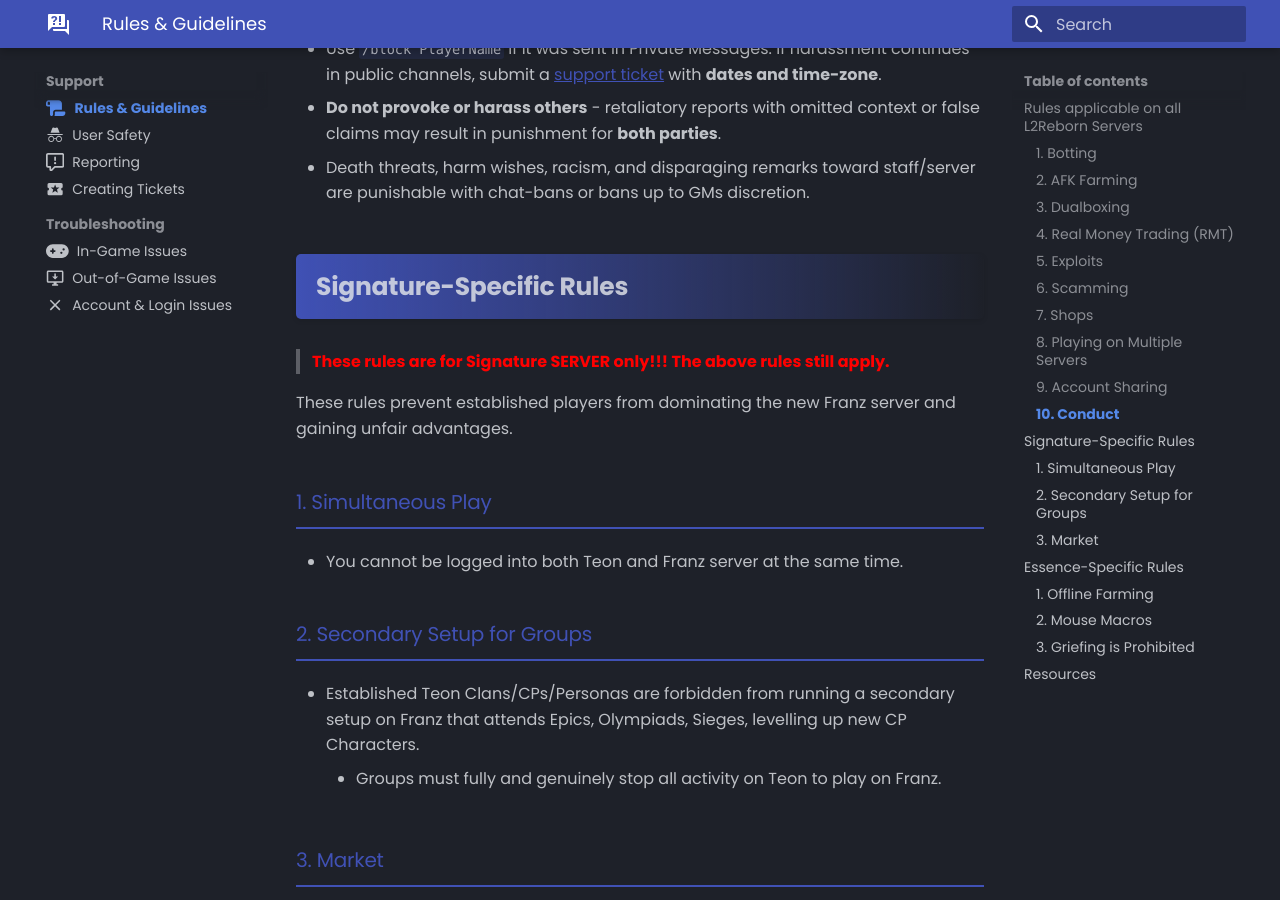
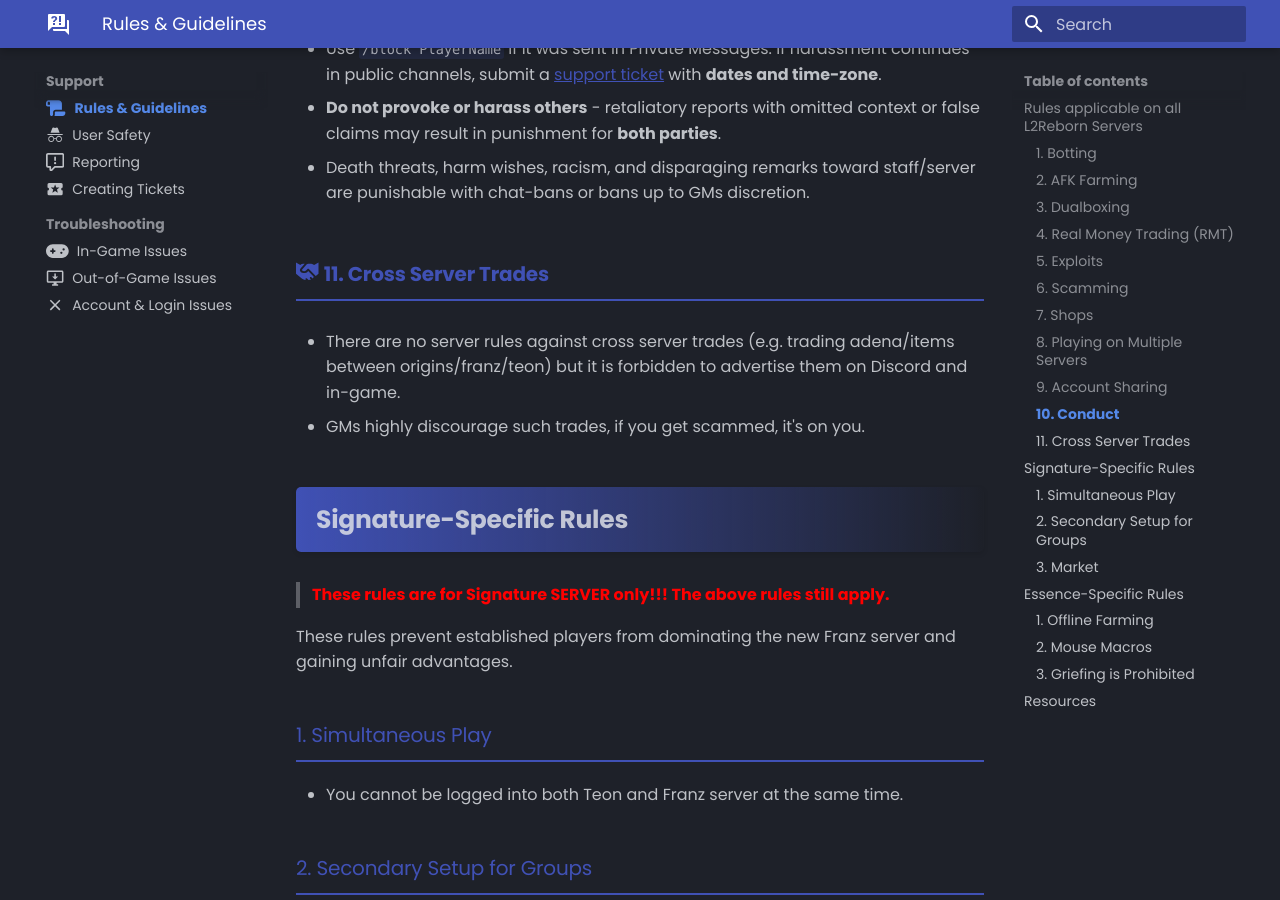
Before and after one commit to tab1-web/faq, an MkDocs documentation site: the page built from docs/support/rules.md, in a window 1280 px wide and 900 px high, scrolled down 3575 px. Built offline with MkDocs 1.6.1 and Material for MkDocs 9.7.7, drawn with Linux system fonts in a browser that asks for light colours; some web fonts are replaced.

Commit message:
adding server rule cross server trade

```diff
--- a/docs/support/rules.md
+++ b/docs/support/rules.md
@@ -108,6 +108,12 @@ icon: fontawesome/solid/scroll
 
 - Death threats, harm wishes, racism, and disparaging remarks toward staff/server are punishable with chat-bans or bans up to GMs discretion.
 
+### :fontawesome-solid-handshake:  **11. Cross Server Trades**
+
+- There are no server rules against cross server trades (e.g. trading adena/items between origins/franz/teon) but it is forbidden to advertise them on Discord and in-game.
+
+- GMs highly discourage such trades, if you get scammed, it's on you.
+
 ## **Signature-Specific Rules**
 
 > **These rules are for Signature SERVER only!!! The above rules still apply.**{style="color:red;"}
```
